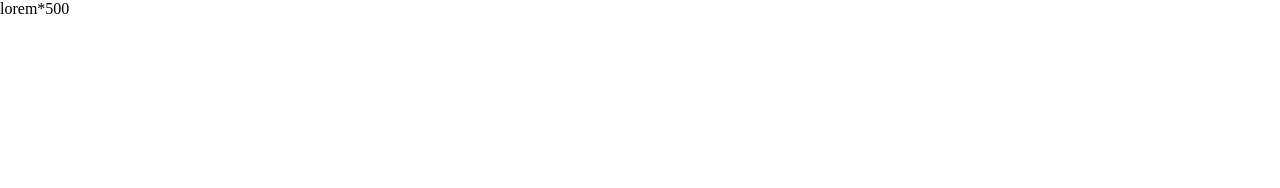
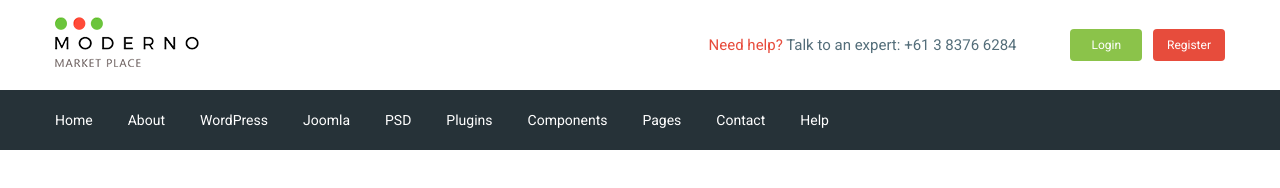
Before and after one commit to ramaz94/moderno, a website: page app/index.html in a window 1280 px wide. Drawn offline with nearby package versions, Linux system fonts and the light colour scheme; files that its build step writes are made by us from their sources.

Commit message:
added header

```diff
--- /dev/null
+++ b/app/fonts/styles.css
@@ -0,0 +1,4 @@
+@font-face {
+  font-family: 'Roboto-Regular';
+  src: url(./Roboto-Regular.woff2) format('woff2');
+}
--- a/app/index.html
+++ b/app/index.html
@@ -1,31 +1,102 @@
 <!DOCTYPE html>
 <html lang="en">
+
 <head>
     <meta charset="UTF-8">
     <meta http-equiv="X-UA-Compatible" content="IE=edge">
     <meta name="viewport" content="width=device-width, initial-scale=1.0">
     <title>Document</title>
+    <link rel="preconnect" href="https://fonts.gstatic.com">
+    <link href="https://fonts.googleapis.com/css2?family=Roboto:wght@400;500;700&display=swap" rel="stylesheet">
     <link rel="stylesheet" href="css/libs.min.css">
     <link rel="stylesheet" href="css/style.min.css">
 </head>
+
 <body>
 
-<div class="box">
-    lorem*500
-</div>
-
-
-
-
-
-
-
-
-
-
-
-
-
+    <header class="header">
+        <div class="header__top">
+            <div class="container">
+                <div class="header__top-inner">
+                    <div class="header__logo">
+                        <a href="#">
+                            <img src="img/logo.png" alt="">
+                        </a>
+                    </div>
+                    <div class="header__text">
+                        <a href="">
+                            <span>Need help?</span>
+                        </a>
+                        Talk to an expert:
+                        <a class="header__phone" href="tel:6138376 6284">+61 3 8376 6284</a>
+                    </div>
+                    <div class="header__box">
+                        <a class="basket" href=""></a>
+                        <a class="header__btn header__btn-login" href="">Login</a>
+                        <a class="header__btn header__btn-registr" href="">Register</a>
+                    </div>
+                </div>
+            </div>
+        </div>
+        <div class="header__menu">
+            <div class="container">
+                <nav class="menu">
+                    <ul class="menu__list">
+                        <li>
+                            <a href="#">
+                                Home
+                            </a>
+                        </li>
+                        <li>
+                            <a href="#">
+                                About
+                            </a>
+                        </li>
+                        <li>
+                            <a href="#">
+                                WordPress
+                            </a>
+                        </li>
+                        <li>
+                            <a href="#">
+                                Joomla
+                            </a>
+                        </li>
+                        <li>
+                            <a href="#">
+                                PSD
+                            </a>
+                        </li>
+                        <li>
+                            <a href="#">
+                                Plugins
+                            </a>
+                        </li>
+                        <li>
+                            <a href="#">
+                                Components
+                            </a>
+                        </li>
+                        <li>
+                            <a href="#">
+                                Pages
+                            </a>
+                        </li>
+                        <li>
+                            <a href="#">
+                                Contact
+                            </a>
+                        </li>
+                        <li>
+                            <a href="#">
+                                Help
+                            </a>
+                        </li>
+                    </ul>
+                </nav>
+            </div>
+        </div>
+    </header>
 
 
 
@@ -33,7 +104,8 @@
 
     <script src="https://ajax.googleapis.com/ajax/libs/jquery/3.5.1/jquery.min.js"></script>
 
-    <script src="js/libs.min.js" > </script>
-    <script src="js/main.min.js" > </script>
+    <script src="js/libs.min.js"> </script>
+    <script src="js/main.min.js"> </script>
 </body>
+
 </html>
--- /dev/null
+++ b/app/scss/_fonts.scss
@@ -0,0 +1,7 @@
+@font-face {
+    font-family: 'Roboto-Regular', sans-serif;
+    src: url('../fonts/Roboto-Regular.woff2') format('woff2'),
+         url('../fonts/Roboto-Regular.woff') format('woff');
+    font-weight: 400;
+    font-display: swap;
+}
--- /dev/null
+++ b/app/scss/_global.scss
@@ -0,0 +1,36 @@
+html {
+    box-sizing: border-box;
+}
+
+*,
+*::before,
+*::after {
+    box-sizing: inherit;
+}
+
+a {
+    display: inline-block;
+    text-decoration: none;
+    color: $text;
+}
+
+ul,
+li{
+    margin: 0;
+    padding: 0;
+    list-style: none;
+}
+
+body {
+    font-family: 'Roboto', sans-serif;
+    font-size: 15px;
+    line-height: 24px;
+    color: $text;
+    font-weight: 400;
+}
+
+.container {
+    max-width: 1200px;
+    margin: 0 auto;
+    padding: 0 15px;
+}
--- /dev/null
+++ b/app/scss/_vars.scss
@@ -0,0 +1,4 @@
+$text: #546e7a;
+$red: #e74c3c;
+$green: #8bc34a;
+$bg-blue: #263238;
--- a/app/scss/style.scss
+++ b/app/scss/style.scss
@@ -1,12 +1,55 @@
-html {
-    box-sizing: border-box;
+@import '_vars';
+@import '_global';
+@import '_fonts';
+
+
+
+.header__top-inner {
+    display: flex;
+    justify-content: space-between;
+    align-items: center;
+    height: 90px;
 }
-*,
-*::before,
-*::after {
-    box-sizing: inherit;
+.header__text {
+    margin-left: auto;
+    margin-right: 50px;
+    span {
+        color: $red;
+    }
 }
 
-.box {
+.header__btn {
+    width: 72px;
+    padding: 4px ;
+    border-radius: 4px;
+    text-align: center;
+    color: #fff;
+    font-size: 12px;
+}
+.header__btn-login {
+    background-color: $green;
+}
+.header__btn-registr {
+    background-color: $red;
+    margin-left: 7px;
+}
+
+.header__menu {
+    background-color: $bg-blue;
+}
+
+.menu__list {
     display: flex;
+    align-items: center;
+    height: 60px;
+    li {
+        display: inline-block;
+        & + li {
+            margin-left: 35px;
+        }
+    }
+    a {
+        color: #fff;
+        font-size: 14px;
+    }
 }
--- a/gulpfile.js
+++ b/gulpfile.js
@@ -9,7 +9,7 @@ let gulp = require('gulp'),
     ;
 
 gulp.task('sass', function(){
-    return gulp.src('app/scss/style.scss')
+    return gulp.src('app/scss/**/*.scss')
             .pipe(sass({outputStyle: 'compressed'}))
             .pipe(rename({suffix : '.min'}))
             .pipe(autoprefixer({
@@ -60,7 +60,7 @@ gulp.task('browser-sync', function() {
 });
 
 gulp.task('watch', function(){
-    gulp.watch('app/scss/style.scss', gulp.parallel('sass'));
+    gulp.watch('app/scss/**/*.scss', gulp.parallel('sass'));
     gulp.watch('app/*.html', gulp.parallel('html'));
     gulp.watch('app/js/*.js', gulp.parallel('js'));
 });
```
Also changed, not shown: app/fonts/Roboto-Regular.woff2 (added), app/img/logo.png (added).
